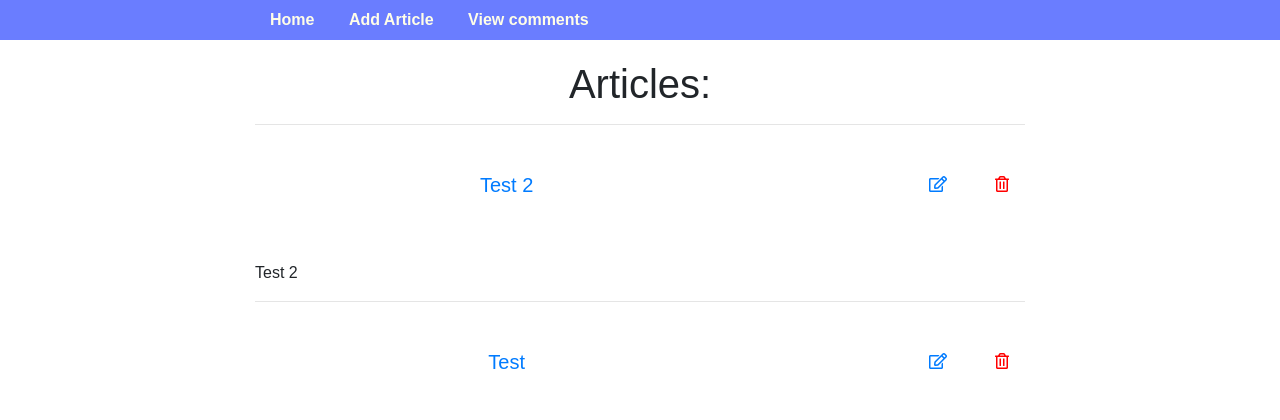
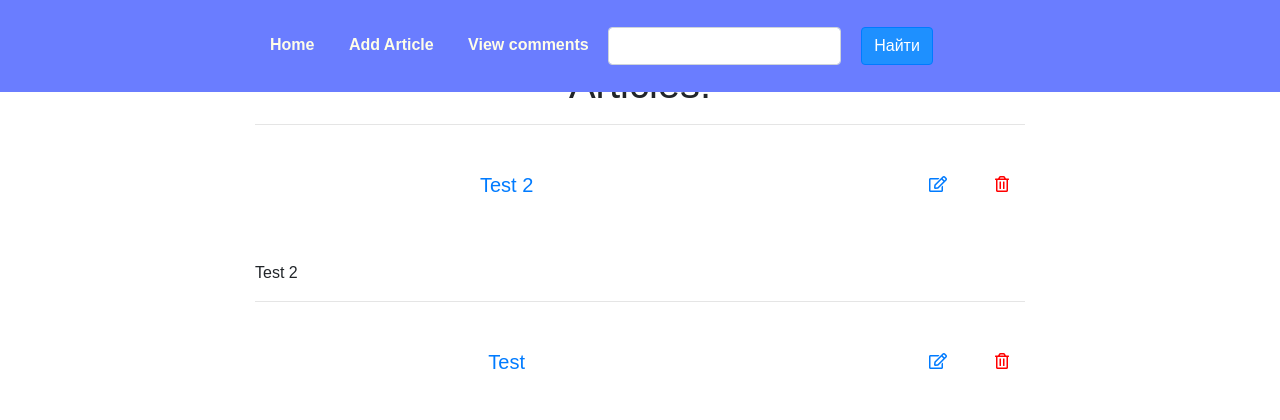
Before and after one commit to MuctepK/home_blog, a Django app: page / in a window 1280 px wide. Shown: the top 420 px of the page. Run offline with Django 3.2, Linux system fonts and the light colour scheme; data comes from the database, SQL or seed files in the repository; some libraries are stand-ins or nearby versions.

Commit message:
Добавлен поисковик

```diff
--- a/source/webapp/forms.py
+++ b/source/webapp/forms.py
@@ -21,3 +21,7 @@ class CommentInArticleForm(forms.Form):
     author = forms.CharField(max_length=40, required=False, label='Author', initial='Аноним')
     text = forms.CharField(max_length=400, required=True, label='Text',
                            widget=widgets.Textarea)
+
+
+class SimpleSearchForm(forms.Form):
+    search = forms.CharField(max_length=100, required=False, label='Найти')
--- a/source/webapp/templates/article/index.html
+++ b/source/webapp/templates/article/index.html
@@ -3,6 +3,7 @@
 {% block menu %}
     <li><a href="{% url 'article_add' %}">Add Article</a></li>
     <li><a href="{% url 'comment_index' %}">View comments</a></li>
+    <li class="mx-auto">{% include 'partial/search_form.html' %} </li>
 {% endblock %}
 
 {% block content %}
--- /dev/null
+++ b/source/webapp/templates/partial/search_form.html
@@ -0,0 +1,10 @@
+{% load widget_tweaks %}
+<form class="form-inline mr-auto" method="GET" action="">
+          <div class="md-form my-0">
+           {{search.search|add_class:'form-control'}}
+          </div>
+          <button  class="btn btn-primary search-btn" type="submit">Найти</button>
+     {% for error in search.search.errors %}
+        <p class="form-error">{{ error }}</p>
+    {% endfor %}
+ </form>
--- a/source/webapp/views/article_views.py
+++ b/source/webapp/views/article_views.py
@@ -1,9 +1,10 @@
 from django.shortcuts import render, get_object_or_404, redirect
 from django.urls import reverse, reverse_lazy
+from django.utils.http import urlencode
 
-from webapp.forms import ArticleForm, CommentInArticleForm
+from webapp.forms import ArticleForm, CommentInArticleForm, SimpleSearchForm
 from webapp.models import Article, Comment
-from django.views.generic import  ListView, DetailView, CreateView, DeleteView, UpdateView
+from django.views.generic import ListView, DetailView, CreateView, DeleteView, UpdateView
 
 
 class IndexView(ListView):
@@ -14,6 +15,30 @@ class IndexView(ListView):
     paginate_by = 4
     paginate_orphans = 1
     page_kwarg = 'page'
+
+    def get(self, request, *args, **kwargs):
+        self.form = SimpleSearchForm(data=request.GET)
+        self.search_value = self.get_search_value()
+        return super().get(request, *args, **kwargs)
+
+    def get_context_data(self, *, object_list=None, **kwargs):
+        context = super().get_context_data(object_list=object_list, **kwargs)
+        context['search'] = self.form
+        if self.search_value:
+            context['query'] = urlencode({'search': self.search_value})
+        return context
+
+
+    def get_queryset(self):
+        queryset = super().get_queryset()
+        return queryset
+
+    def get_search_value(self):
+        if self.form.is_valid():
+            return self.form.cleaned_data['search']
+        return None
+
+
 
 
 class ArticleView(DetailView):
```
